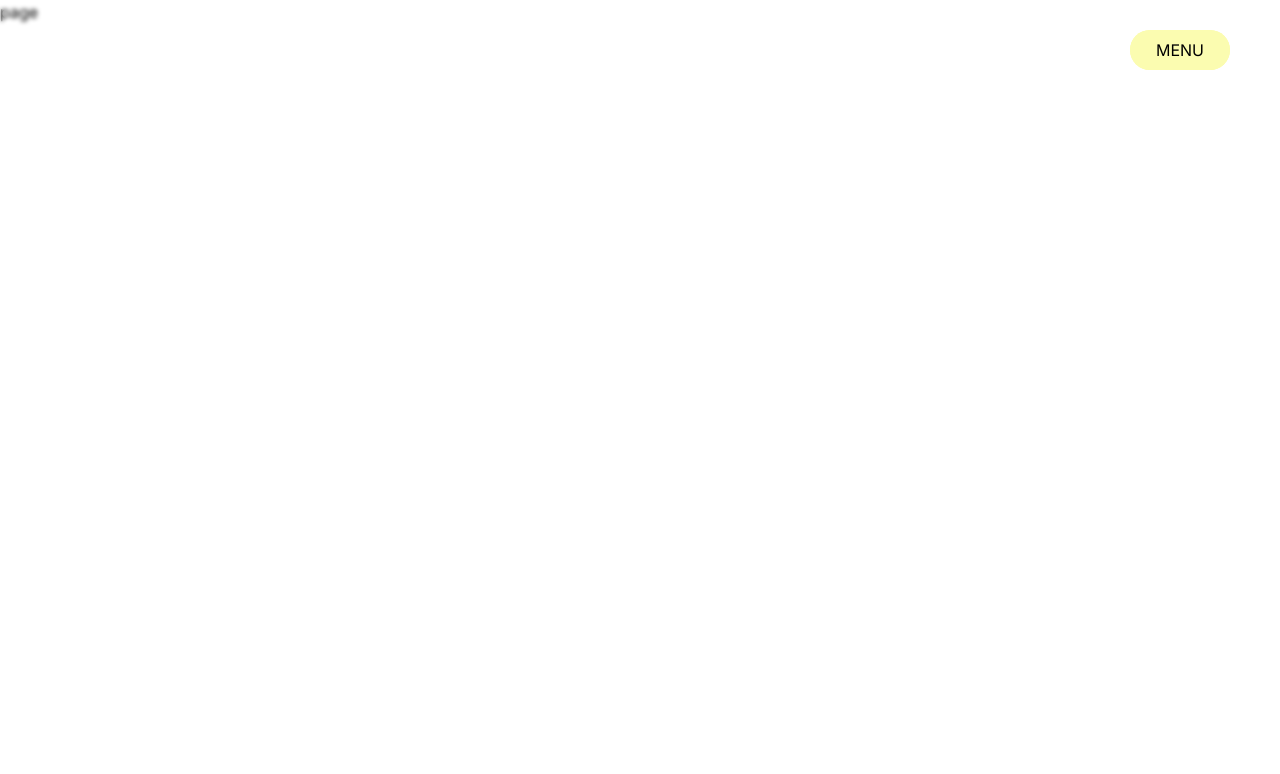
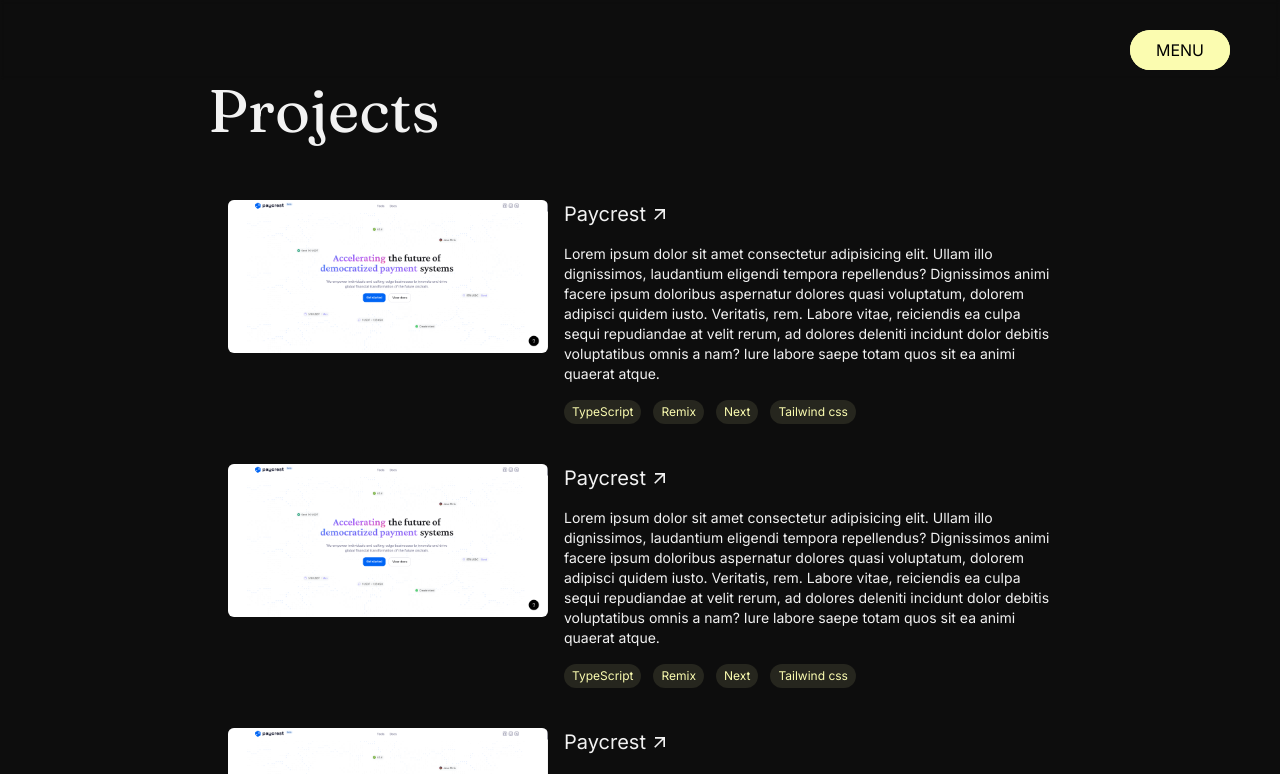
Before and after one commit to yaroCreates/my_portfolio, a Next.js app: page /projects in a window 1280 px wide. Shown: the top 774 px of the page. Built offline with nearby package versions, Linux system fonts and the light colour scheme.

Commit message:
feat: header adjustment and projects layout

```diff
--- /dev/null
+++ b/app/components/LinkPreview.jsx
@@ -0,0 +1,50 @@
+import { useState, useEffect } from 'react';
+
+function LinkPreview({ url }) {
+  const [previewData, setPreviewData] = useState(null);
+  const [loading, setLoading] = useState(true);
+
+  useEffect(() => {
+    const fetchData = async () => {
+      try {
+        const response = await fetch(url);
+        const data = await response.text();
+        const parser = new DOMParser();
+        const doc = parser.parseFromString(data, 'text/html');
+        const title = doc.querySelector('title')?.textContent || '';
+        const description = doc.querySelector('meta[name="description"]')?.getAttribute('content') || '';
+        const image = doc.querySelector('meta[property="og:image"]')?.getAttribute('content') || '';
+
+        setPreviewData({ title, description, image });
+        setLoading(false);
+      } catch (error) {
+        console.error(error);
+        setLoading(false);
+      }
+    };
+
+    fetchData();
+  }, [url]);
+
+  if (loading) {
+    return <p>Loading...</p>;
+  }
+
+  if (!previewData) {
+    return <p>Failed to fetch link preview.</p>;
+  }
+
+  const handleClick = () => {
+    window.open(url, '_blank');
+  };
+
+  return (
+    <div onClick={handleClick} style={{ cursor: 'pointer' }}>
+      <h3>{previewData.title}</h3>
+      <p>{previewData.description}</p>
+      {previewData.image && <img src={previewData.image} alt="Link Preview" />}
+    </div>
+  );
+}
+
+export default LinkPreview;
--- a/app/components/Nav/data.js
+++ b/app/components/Nav/data.js
@@ -1,11 +1,11 @@
 export const links = [
     {
-        title: "About",
+        title: "Home",
         href: "/"
     },
     {
         title: "Projects",
-        href: "#projects"
+        href: "projects"
     },
     {
         title: "Contact",
--- a/app/components/Nav/index.jsx
+++ b/app/components/Nav/index.jsx
@@ -3,14 +3,14 @@
 import { links, footerLinks } from "./data";
 import { perspective, slideIn } from "./anim";
 
-export default function index() {
+export default function index({setIsActive, isActive}) {
   return (
     <div className={styles.nav}>
       <div className={styles.body}>
         {links.map((link, i) => {
           const { title, href } = link;
           return (
-            <div key={`b_${i}`} className={styles.linkContainer}>
+            <div key={`b_${i}`} className={styles.linkContainer} onClick={()=>setIsActive(!isActive)}>
               <motion.a
                 href={href}
                 custom={i}
--- a/app/components/Navbar.jsx
+++ b/app/components/Navbar.jsx
@@ -38,7 +38,9 @@
         animate={isActive ? "open" : "closed"}
         initial="closed"
       >
-        <AnimatePresence>{isActive && <Nav />}</AnimatePresence>
+        <AnimatePresence>
+          {isActive && <Nav setIsActive={setIsActive} isActive={isActive} />}
+        </AnimatePresence>
       </motion.div>
       <Button
         isActive={isActive}
--- /dev/null
+++ b/app/components/ProjectList.jsx
@@ -0,0 +1,93 @@
+import React, { useState } from "react";
+import { MdArrowOutward } from "react-icons/md";
+import LinkPreview from "./LinkPreview";
+import Image from "next/image";
+
+const ProjectList = () => {
+  return (
+    <div className="text-white bg-black py-10">
+      <Project />
+    </div>
+  );
+};
+
+export default ProjectList;
+
+const Project = () => {
+  const [isLoading, setIsLoading] = useState(true);
+
+  return (
+    <>
+      {projectData.map((project, index) => {
+        const { name, description, tools, img, link } = project;
+        return (
+          <>
+            <div className="flex flex-col md:flex-row gap-4 cursor-pointer hover:bg-white/5 p-5 rounded-md group duration-200 hover:duration-300 ease-in-out">
+              <div className="flex-none h-[150px] w-full sm:w-[320px] bg-white/30 text-white rounded-md group-hover:border">
+                  <Image
+                    className="rounded-md"
+                    alt={name}
+                    width={500}
+                    height={200}
+                    src={img}
+                  />
+              </div>
+              <div className="space-y-4">
+                <h2 className="text-white text-xl flex items-center gap-1 group-hover:text-brand-yellow">
+                  {name}
+                  <span className="group-hover:-translate-y-1 group-hover:translate-x-1 transition group-hover:duration-300 ease-in-out">
+                    <MdArrowOutward />
+                  </span>
+                </h2>
+                <p className="text-sm">
+                  Lorem ipsum dolor sit amet consectetur adipisicing elit. Ullam
+                  illo dignissimos, laudantium eligendi tempora repellendus?
+                  Dignissimos animi facere ipsum doloribus aspernatur dolores
+                  quasi voluptatum, dolorem adipisci quidem iusto. Veritatis,
+                  rem. Labore vitae, reiciendis ea culpa sequi repudiandae at
+                  velit rerum, ad dolores deleniti incidunt dolor debitis
+                  voluptatibus omnis a nam? Iure labore saepe totam quos sit ea
+                  animi quaerat atque.
+                </p>
+                <div className="flex items-center flex-wrap gap-3">
+                  {tools.map((item, index) => (
+                    <span
+                      key={index}
+                      className="text-xs text-brand-yellow bg-brand-yellow/10 py-1 px-2 rounded-xl"
+                    >
+                      {item}
+                    </span>
+                  ))}
+                </div>
+              </div>
+            </div>
+          </>
+        );
+      })}
+    </>
+  );
+};
+
+const projectData = [
+  {
+    name: "Paycrest",
+    link: "https://paycrest.io",
+    description: "",
+    img: "/projects/paycrest.png",
+    tools: ["TypeScript", "Remix", "Next", "Tailwind css"],
+  },
+  {
+    name: "Paycrest",
+    link: "https://paycrest.io",
+    description: "",
+    img: "/projects/paycrest.png",
+    tools: ["TypeScript", "Remix", "Next", "Tailwind css"],
+  },
+  {
+    name: "Paycrest",
+    link: "https://paycrest.io",
+    description: "",
+    img: "/projects/paycrest.png",
+    tools: ["TypeScript", "Remix", "Next", "Tailwind css"],
+  },
+];
--- a/app/layout.js
+++ b/app/layout.js
@@ -24,7 +24,7 @@
   return (
     <html
       lang="en"
-      className={`${inter.variable} ${fraunces.variable} antialiased`}
+      className={`${inter.variable} ${fraunces.variable} antialiased bg-black`}
     >
       <body>
         <Header/>
--- a/app/page.js
+++ b/app/page.js
@@ -1,11 +1,9 @@
 import Hero from "./components/Hero";
-import Projects from "./components/Projects";
 
 export default function Home() {
   return (
     <div className="bg-black">
       <Hero />
-      <Projects/>
     </div>
   );
 }
--- a/app/projects/page.jsx
+++ b/app/projects/page.jsx
@@ -1,8 +1,11 @@
 import React from 'react'
+import Projects from '../components/Projects'
 
 const ProjectPage = () => {
   return (
-    <div>page</div>
+    <div className='bg-black'>
+      <Projects/>
+    </div>
   )
 }
 
--- a/package.json
+++ b/package.json
@@ -13,6 +13,7 @@
     "next": "^14.2.15",
     "react": "^18.2.0",
     "react-dom": "^18.2.0",
+    "react-icons": "^5.3.0",
     "sass": "^1.80.6"
   },
   "devDependencies": {
--- a/tailwind.config.js
+++ b/tailwind.config.js
@@ -14,6 +14,7 @@
         white: "#F2F2F2",
         purple1:"#343773",
         purple2:"#6B41A6",
+        "brand-yellow":"#FBFCB0"
 
 
       },
```
Also changed, not shown: public/projects/paycrest.png (added), 1 other file (tests, documents, lock files or other folders).
